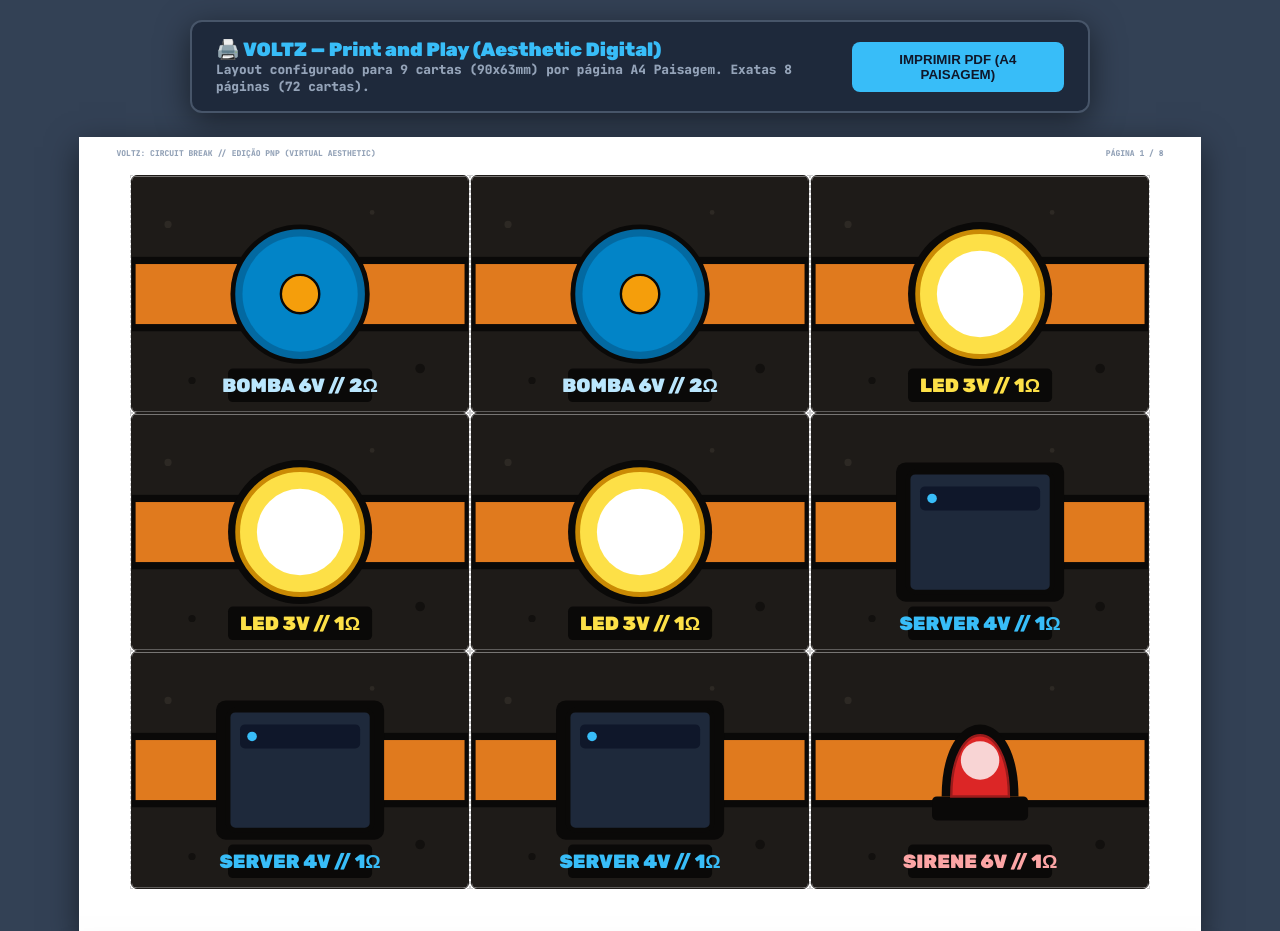
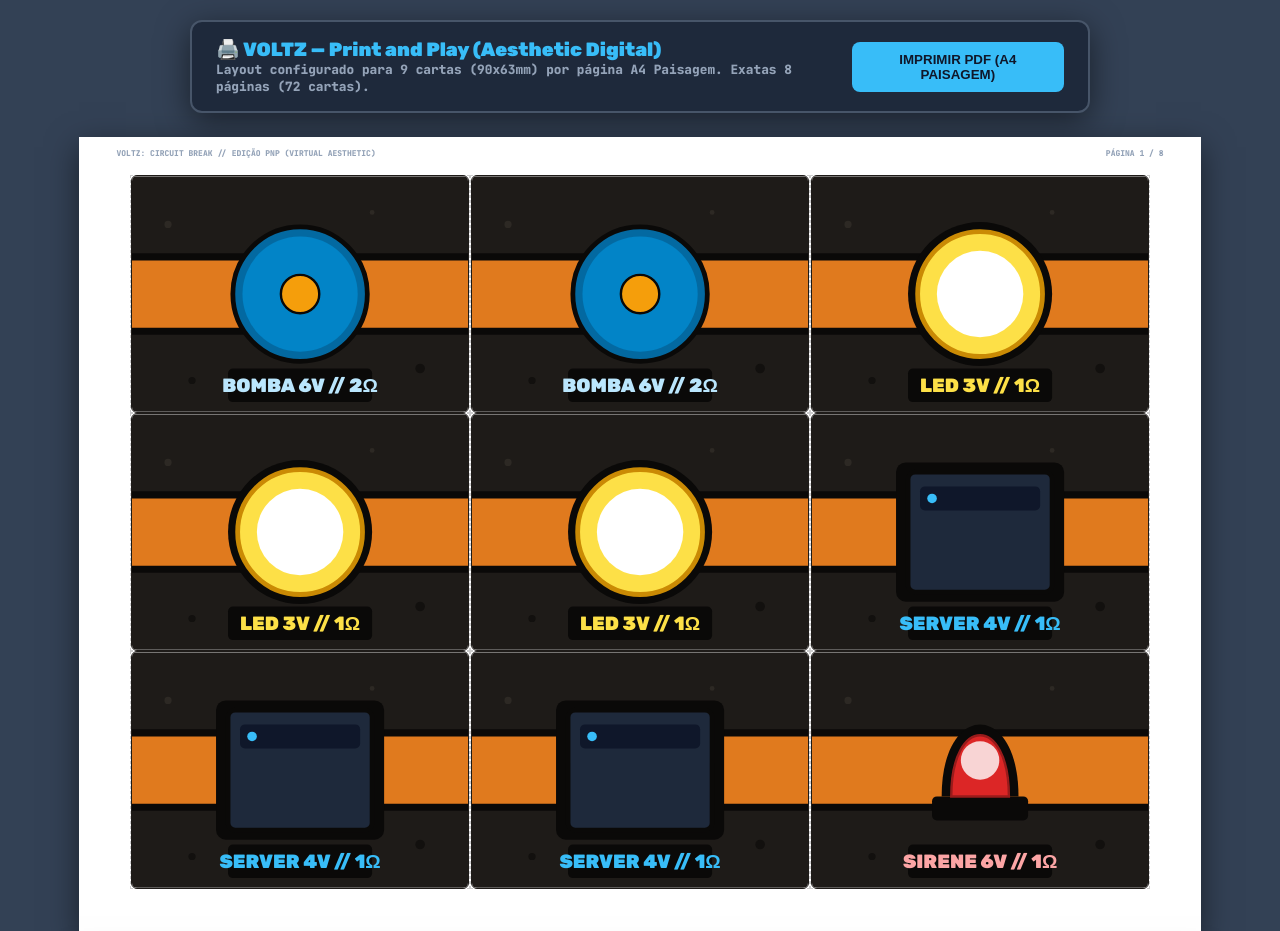
Before and after one commit to davidlhferro/febrace, a plain HTML site: page 01_Jogo_Voltz/cartas/cartas_print_visual.html in a window 1280 px wide. Shown: the top 931 px of the page. Drawn offline with Linux system fonts and the light colour scheme.

Commit message:
style(svg): replace blocky pipes with continuous lines and organic bezier curves

```diff
--- a/01_Jogo_Voltz/cartas/cartas_print_visual.html
+++ b/01_Jogo_Voltz/cartas/cartas_print_visual.html
@@ -149,26 +149,48 @@
             `;
 
             function getTubes(shape) {
-                let svg = '';
-                if (['STRAIGHT', 'T_JUNCTION', 'CROSS_4WAY', 'DEAD_END'].includes(shape)) {
-                    svg += `<rect x="0" y="35" width="70" height="28" fill="${pipeCore}" stroke="${pipeStroke}" stroke-width="3"/>`;
+                let bgPaths = '';
+                let fgPaths = '';
+
+                const addLine = (x1, y1, x2, y2) => {
+                    const path = `M ${x1} ${y1} L ${x2} ${y2}`;
+                    bgPaths += `<path d="${path}" fill="none" stroke="${pipeStroke}" stroke-width="34" stroke-linecap="butt"/>`;
+                    fgPaths += `<path d="${path}" fill="none" stroke="${pipeCore}" stroke-width="28" stroke-linecap="butt"/>`;
+                };
+
+                const addCurve = (x1, y1, lx, ly, cx, cy, x2, y2) => {
+                    const path = `M ${x1} ${y1} L ${lx} ${ly} Q ${cx} ${cy} ${x2} ${y2}`;
+                    bgPaths += `<path d="${path}" fill="none" stroke="${pipeStroke}" stroke-width="34" stroke-linecap="butt"/>`;
+                    fgPaths += `<path d="${path}" fill="none" stroke="${pipeCore}" stroke-width="28" stroke-linecap="butt"/>`;
+                };
+
+                const addCenterJoint = () => {
+                    bgPaths += `<circle cx="70" cy="49" r="17" fill="${pipeStroke}"/>`;
+                    fgPaths += `<circle cx="70" cy="49" r="14" fill="${pipeCore}"/>`;
+                };
+
+                if (shape === 'STRAIGHT') {
+                    addLine(0, 49, 140, 49);
+                } else if (shape === 'CORNER_90') {
+                    addCurve(0, 49, 21, 49, 70, 49, 70, 98);
+                } else if (shape === 'T_JUNCTION') {
+                    addLine(0, 49, 140, 49);
+                    addLine(70, 49, 70, 98);
+                    addCenterJoint();
+                } else if (shape === 'CROSS_4WAY') {
+                    addLine(0, 49, 140, 49);
+                    addLine(70, 0, 70, 98);
+                    addCenterJoint();
+                } else if (shape === 'DEAD_END') {
+                    addLine(0, 49, 70, 49);
+                    addCenterJoint();
+                } else if (shape === 'GENERATOR') {
+                    addLine(0, 49, 140, 49);
+                    addLine(70, 0, 70, 98);
+                    addCenterJoint();
                 }
-                if (['STRAIGHT', 'T_JUNCTION', 'CROSS_4WAY'].includes(shape)) {
-                    svg += `<rect x="70" y="35" width="70" height="28" fill="${pipeCore}" stroke="${pipeStroke}" stroke-width="3"/>`;
-                }
-                if (['CORNER_90', 'T_JUNCTION', 'CROSS_4WAY'].includes(shape)) {
-                    svg += `<rect x="56" y="49" width="28" height="49" fill="${pipeCore}" stroke="${pipeStroke}" stroke-width="3"/>`;
-                }
-                if (['CORNER_90'].includes(shape)) {
-                    svg += `<rect x="0" y="35" width="70" height="28" fill="${pipeCore}" stroke="${pipeStroke}" stroke-width="3"/>`;
-                }
-                if (['CROSS_4WAY', 'GENERATOR'].includes(shape)) {
-                    svg += `<rect x="56" y="0" width="28" height="49" fill="${pipeCore}" stroke="${pipeStroke}" stroke-width="3"/>`;
-                }
-                if (shape !== 'STRAIGHT') {
-                    svg += `<circle cx="70" cy="49" r="14" fill="${pipeCore}" stroke="${pipeStroke}" stroke-width="3"/>`;
-                }
-                return svg;
+
+                return bgPaths + fgPaths;
             }
 
             let bodyVisual = '';
```
Also changed, not shown: 01_Jogo_Voltz/bancada_playtest/game.js (+42 -19 lines).
